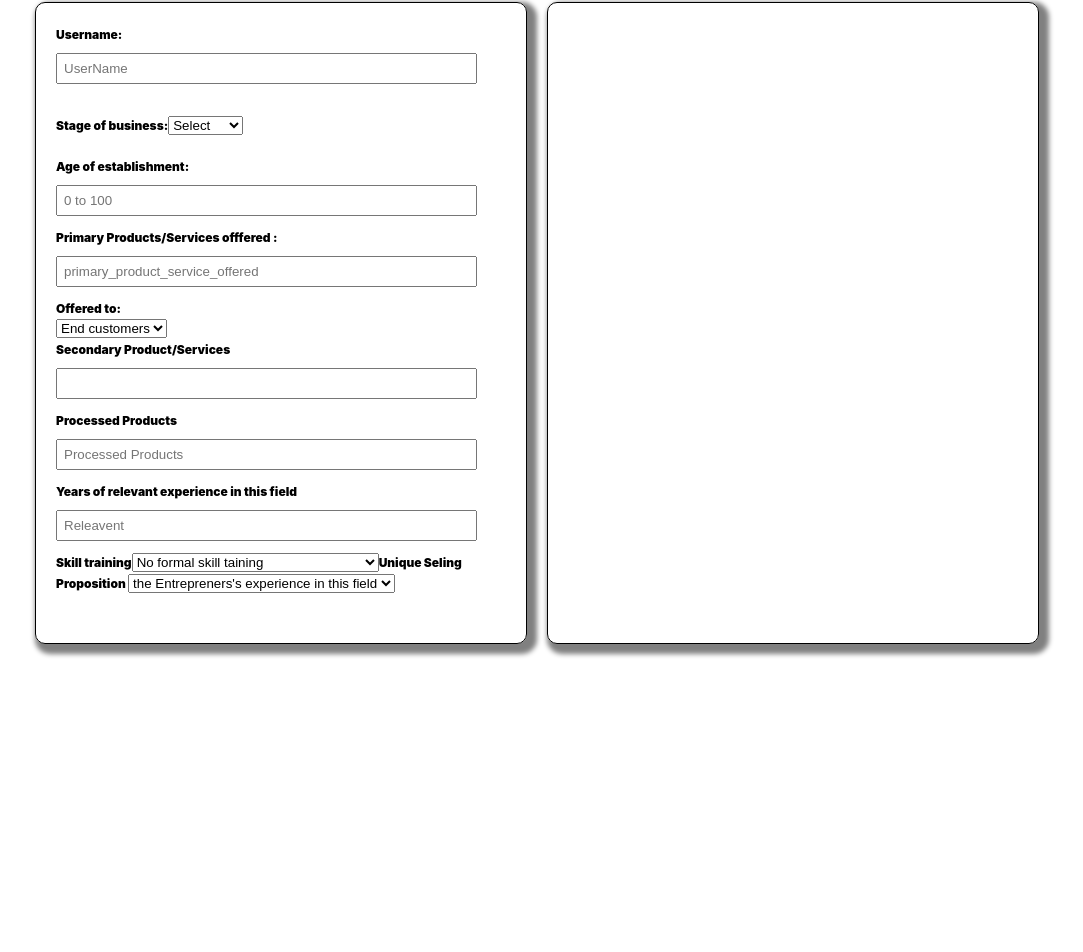
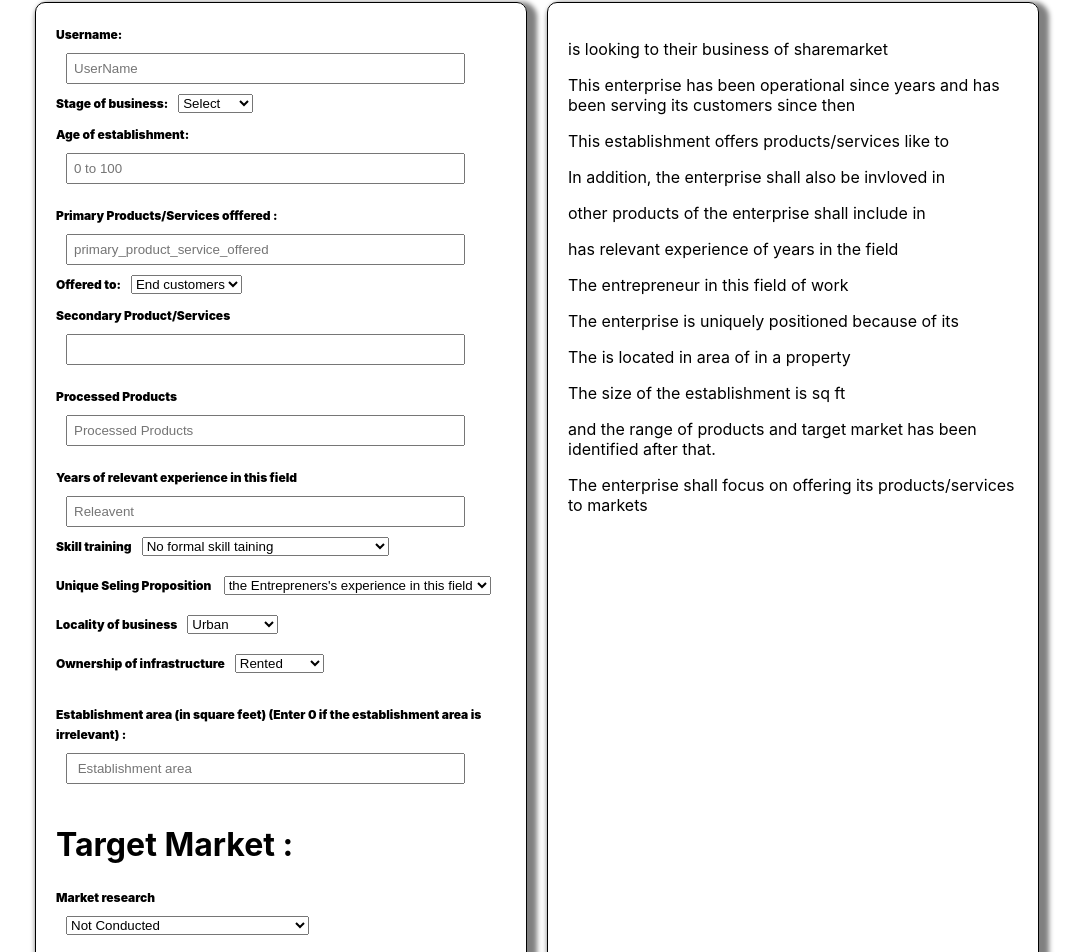
Before and after one commit to RanuRanjan/LetsEndorse-Assessment, a React (Create React App) app: page / in a window 1280 px wide. Shown: the part 90-1042 px from the top of the page, without its empty margins (103-1186 px from the left). Before the commit the page ends 800 px from the top, so only its background shows below. Built offline with nearby package versions, Linux system fonts and the light colour scheme.

Commit message:
done with fun

```diff
--- a/src/App.css
+++ b/src/App.css
@@ -3,11 +3,12 @@
    display: flex;
    justify-content: center;
    margin: 20px auto;
+   /* flex-direction: column; */
 
 }
 .App>div{
-  width: 50%;
-  height: 600px;
+  width: 45%;
+  /* height: 600px; */
   margin: 10px;
   border: 1px solid black;
   border-radius: 10px;
@@ -18,11 +19,21 @@
 input{
   display: block;
   margin-top: 10px;
-   width: 90%;
+  margin-left: 10px;
+   width: 85%;
    padding: 6px;
-   margin-bottom: 10px;
+   /* margin-bottom: 0px; */
+
 }
 label{
+  /* margin-left: 20px; */
   font-size: 12px;
   font-weight: 900;
+  /* display: block; */
+  margin-top: 10px;
 }
+select{
+  margin-left: 10px;
+  margin-bottom: 10px;
+  margin-top: 10px;
+}
--- a/src/App.js
+++ b/src/App.js
@@ -1,19 +1,105 @@
-import react from 'react';
+// import React from 'react';
 import './App.css';
 import {useState} from "react";
 
 function App() {
 
-   const inistate={
-     "Username":"",
-    "Stage_of_business":""
-   }
-    const [formValue,setFormValue]=useState("")
 
-  //   const handleChange=(e)=>{
-  //   const {username,value}=e.target;
-  //   setformValue( {...formvalue,[name]:value})
-  //  }
+ const [name,setName]=useState("")
+
+    const getName=(e)=>{
+      setName(e.target.value)
+  }
+
+const[idea,setIdea]=useState("")
+  const getIdea=(e)=>{
+    setIdea(e.target.value)
+}
+
+const [age, setAge]=useState("")
+const getAge=(e)=>{
+  setAge(e.target.value)
+}
+
+
+const [product,setProduct]=useState("")
+const getProduct=(e)=>{
+  setProduct(e.target.value)
+}
+
+
+const [offfered,setOffered]=useState("")
+const getOffered=(e)=>{
+  setOffered(e.target.value)
+}
+
+
+const [secproduct,setSecproduct]=useState("")
+const getSecproduct=(e)=>{
+  setSecproduct(e.target.value)
+}
+
+
+const [procesedprod,setProcesedprod]=useState("")
+const getProcesedprod=(e)=>{
+  setProcesedprod(e.target.value)
+}
+
+
+const [relyears,setRelyears]=useState("")
+const getRelyears=(e)=>{
+  setRelyears(e.target.value)
+}
+
+
+const [skill,setSkill]=useState("")
+const getSkill=(e)=>{
+  setSkill(e.target.value)
+}
+
+
+
+const [unique,setUnique]=useState("")
+const getUnique=(e)=>{
+  setUnique(e.target.value)
+}
+
+
+
+const [local,setLocal]=useState("")
+const getLocal=(e)=>{
+  setLocal(e.target.value)
+}
+
+
+const [owner,setOwner]=useState("")
+const getOwner=(e)=>{
+  setOwner(e.target.value)
+}
+
+
+const [estab,setEstab]=useState("")
+const getEstab=(e)=>{
+  setEstab(e.target.value)
+}
+
+
+const [mark,setMark]=useState("")
+const getMark=(e)=>{
+  setMark(e.target.value)
+}
+
+
+const [pri,setPri]=useState("")
+const getPri=(e)=>{
+  setPri(e.target.value)
+}
+
+
+
+
+
+
   return (
 
    <>
@@ -22,29 +108,29 @@ function App() {
 
 <div>
     <form >
-      <label>Username:</label><br />
+      <label>Username:</label>
 
-      <input type="text" name="username" placeholder='UserName' /><br />
+      <input type="text" name="username" placeholder='UserName' onChange={getName} />
 
       <label >Stage of business:</label>
-      <select name="business_stage">
+      <select name="business_stage" onChange={getIdea}>
         <option value="Select">Select</option>
         <option value="Start-up">Start-up</option>
         <option value="Scale-up">Scale-up</option>
-      </select> <br /><br />
+      </select> <br />
 
 
       <label >Age of establishment:</label>
-      <input type="number" placeholder='Age of establishment' min="0" max="100" placeholder="0 to 100" />
+      <input type="number" placeholder='Age of establishment' min="0" max="100" placeholder="0 to 100" onChange={getAge}/><br />
 
 
       <label>Primary Products/Services offfered :</label>
-      <input type="text" placeholder='primary_product_service_offered' />
+      <input type="text" placeholder='primary_product_service_offered' onChange={getProduct} />
 
 
 
-      <label>Offered to:</label> <br />
-      <select name="Offered to" >
+      <label>Offered to:</label>
+      <select name="Offered to" onChange={getOffered} >
         <option value="Endcustomers">End customers</option>
         <option value="Wholesalers">Wholesalers</option>
         <option value="Distributors">Distributors</option>
@@ -52,29 +138,92 @@ function App() {
       </select><br />
 
 
-      <label >Secondary Product/Services</label>
-      <input type="text" />
+      <label >Secondary Product/Services</label >
+      <input type="text"    onChange={getSecproduct}/><br />
 
      <label> Processed Products</label>
-     <input type="text" placeholder='Processed Products' />
+     <input type="text" placeholder='Processed Products'  onChange={getProcesedprod}/><br />
 
 
       <label >Years of relevant experience in this field</label>
-      <input type="number" placeholder='Releavent'/>
+      <input type="number" placeholder='Releavent' onChange={relyears} />
 
       <label >Skill training</label>
-      <select >
+      <select  onChange={getSkill}>
         <option >No formal skill taining</option>
         <option >Has formal skill training and certificate</option>
-      </select>
+      </select><br />
 
      <label >Unique Seling Proposition </label>
-     <select >
+     <select onChange={getUnique}>
        <option >the Entrepreners's experience in this field</option>
        <option >innovative product</option>
        <option >high profit margin</option>
        <option >high growth potenial </option>
+       <option >Superior customer suport</option>
+       <option >quality and affordable products/service </option>
+       <option >high demand in the target market </option>
+       <option >abudant supply of raw </option>
+       <option >wide range of product/services </option>
+       <option >robust value-chain of the business </option>
+       <option >frquency of customer visit</option>
      </select>
+
+      <label >Locality of business</label>
+      <select onChange={getLocal} >
+        <option >Urban</option>
+        <option >Rural</option>
+        <option >semi-Urban</option>
+        <option >Slum</option>
+      </select> <br />
+
+      <label >Ownership of infrastructure</label>
+      <select onChange={getOwner} >
+        <option >Rented</option>
+        <option >Leased</option>
+        <option >Self-owned</option>
+      </select><br /><br />
+
+     <label>
+     Establishment area (in square feet)
+     (Enter 0 if the establishment area is irrelevant)  :
+     </label>
+
+     <input type="number" placeholder=' Establishment area'   onChange={getEstab}/><br />
+
+
+     <h1>Target Market :  </h1>
+
+     <label >Market research</label><br />
+     <select onChange={getMark} >
+       <option >Not Conducted</option>
+       <option >Market research has been conducted</option>
+
+     </select><br />
+
+
+
+     <label >Primeary market</label>
+     <select  onChange={getPri}>
+       <option value="local">Local</option>
+       <option value="Regional">Regional</option>
+       <option value="National">National</option>
+       <option >International</option>
+
+     </select><br />
+
+    <label >Customers</label>
+    <input type="text" placeholder='Customers' /><br />
+
+
+   <label >Suppliers</label>
+   <input type="text" placeholder='Suppliers' /> <br />
+
+   <label >Market avenues</label>
+   <input type="text" placeholder='Select' /><br />
+
+   <label >Aveneus of scaling up in future</label>
+   <input type="text" />
 
 
 
@@ -82,10 +231,25 @@ function App() {
 </div>
 <div>
 
+   <p> <strong>{name}</strong> is looking <strong>{idea}</strong> to their business of sharemarket</p>
+   <p>This enterprise has been operational since <strong>{age}</strong> years and has been serving its customers since then</p>
+   <p>This establishment offers products/services like  <strong>{product}</strong> to <strong>{offfered}</strong></p>
+   <p>In addition, the enterprise shall also be invloved in  <strong>{secproduct}</strong>  </p>
+   <p>other products of the enterprise shall include in  <strong>{procesedprod}</strong> </p>
+   <p>  <strong>{name}</strong> has relevant experience of <strong>{relyears}</strong> years in the field</p>
+   <p>The entrepreneur <strong>{skill}</strong> in this field of work</p>
+   <p>The enterprise is uniquely positioned because of its <strong>{unique}</strong> </p>
+
+   <p>The <strong>{local}</strong> is located in area of in a <strong>{owner}</strong> property</p>
+
+   <p>The size of the establishment is {estab} sq ft</p>
+   <p> <strong>{mark}</strong> and the range of products and target market has been identified after that.</p>
+   <p>The enterprise shall focus on offering its products/services to <strong>{pri}</strong> markets</p>
 </div>
 </div>
    </>
   );
 }
 
+
 export default App;
```
